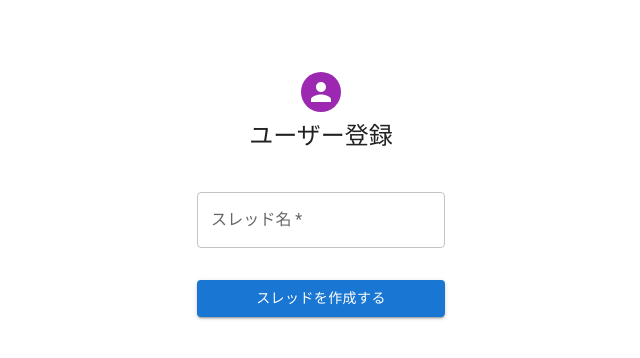
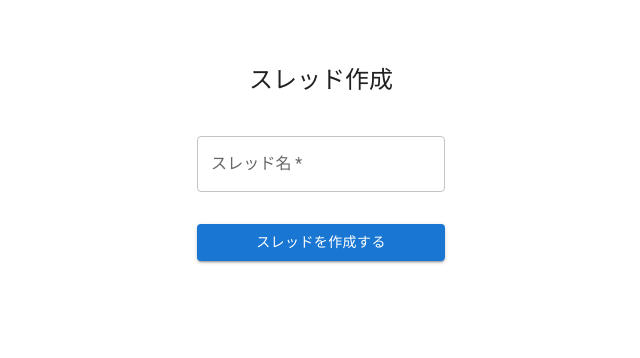
Before and after one commit to yukisakiyama2408/react-board-app, a React (Create React App) app: page /thread/new in a window 1280 px wide. Shown: the top 358 px of the page, without its empty margins (319-959 px from the left). Built offline with nearby package versions, Linux system fonts and the light colour scheme.

Commit message:
update
スレッド作成画面のUIを変更

```diff
--- a/src/threadNew.tsx
+++ b/src/threadNew.tsx
@@ -63,11 +63,11 @@
               alignItems: "center",
             }}
           >
-            <Avatar sx={{ m: 1, bgcolor: "secondary.main" }}>
+            {/* <Avatar sx={{ m: 1, bgcolor: "secondary.main" }}>
               {/* <LockOutlinedIcon /> */}
-            </Avatar>
+            {/* </Avatar> */}
             <Typography component="h1" variant="h5">
-              ユーザー登録
+              スレッド作成
             </Typography>
             <Box
               component="form"
```
